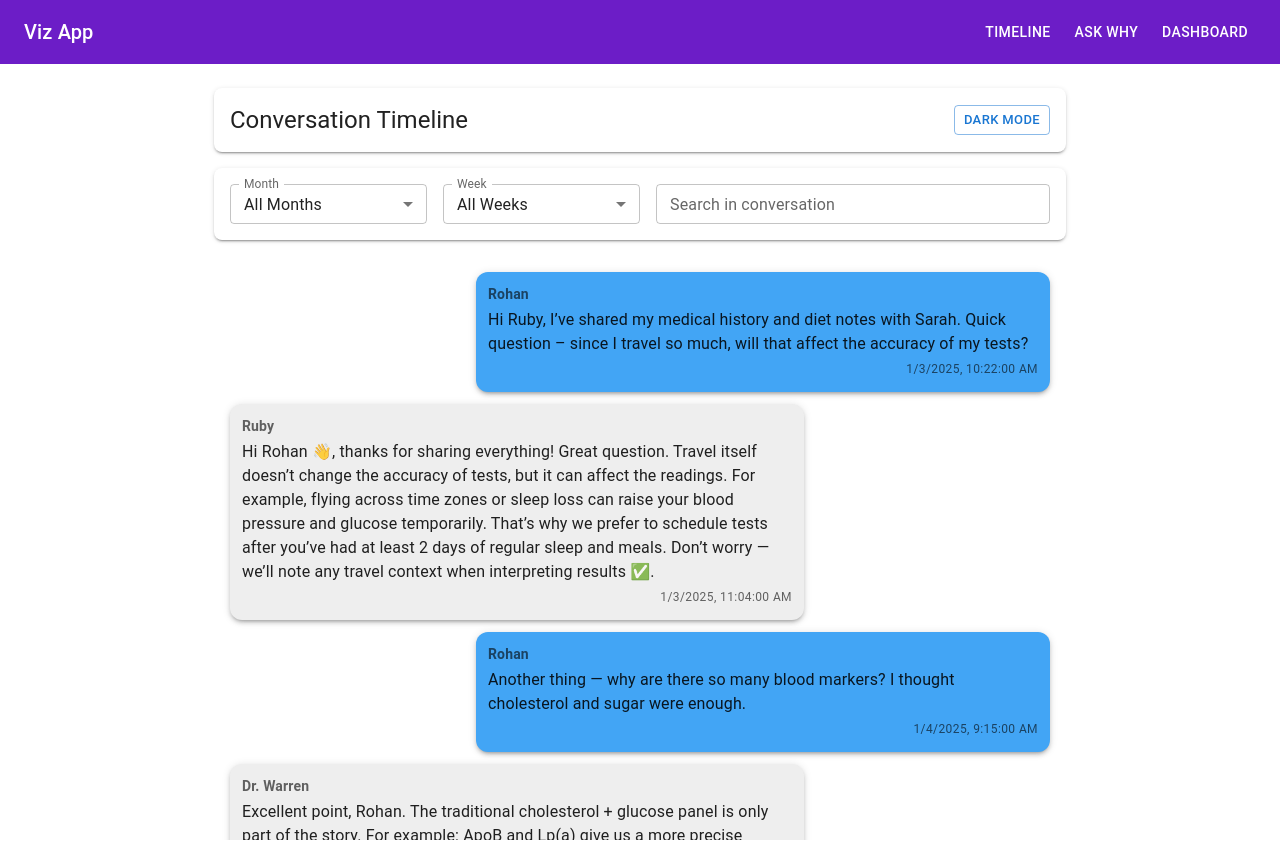
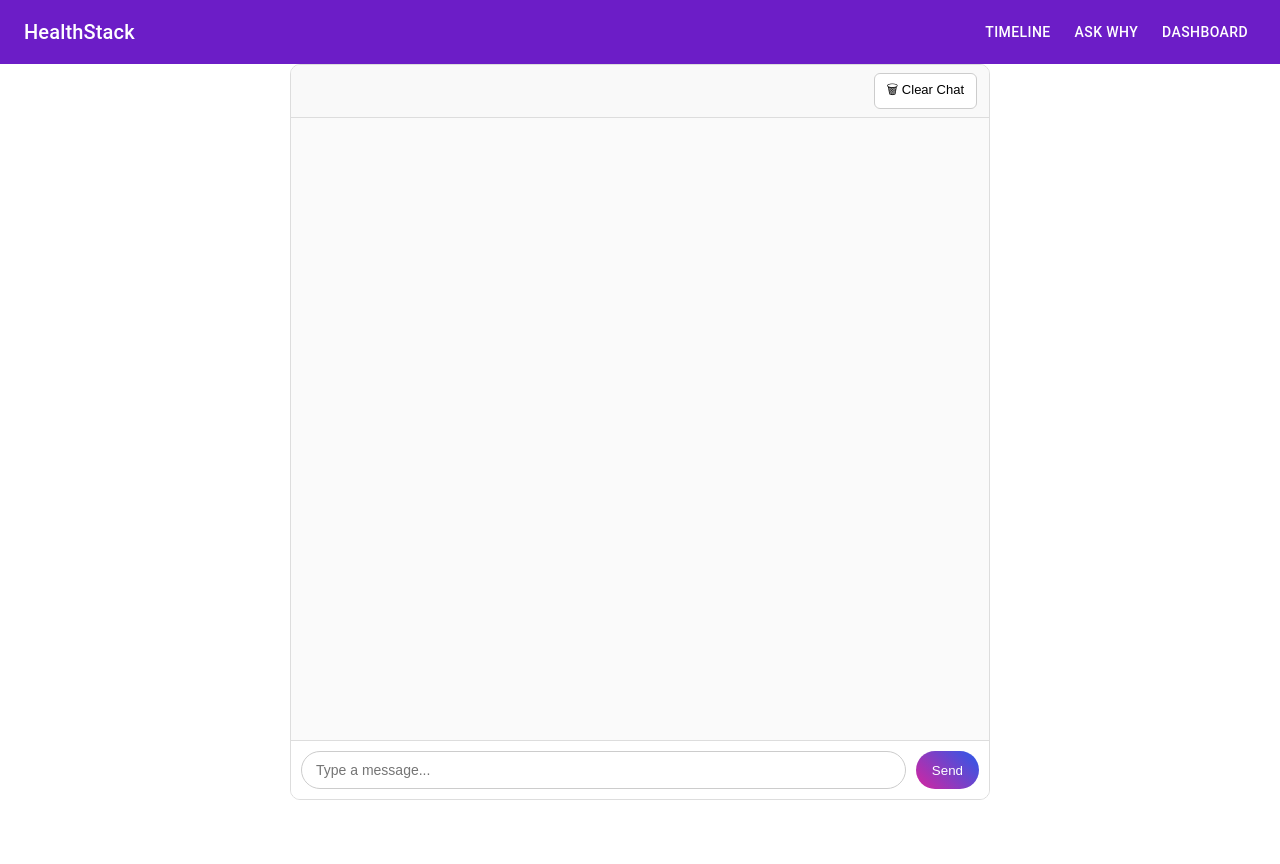
Before and after one commit to PranjalChoubay/visualization-app, a React (Vite) app: page / in a window 1280 px wide. After the commit the page ends 800 px from the top, so only its background shows below. Built offline with nearby package versions, Linux system fonts and the light colour scheme.

Commit message:
Chat first

```diff
--- a/src/App.jsx
+++ b/src/App.jsx
@@ -10,8 +10,8 @@ export default function App() {
     <Box sx={{ minHeight: "100dvh", bgcolor: "background.default" }}>
       <TopNav />
       <Routes>
-        <Route path="/why" element={<AskWhy />} />
-        <Route path="/" element={<Timeline />} />
+        <Route path="/" element={<AskWhy />} />
+        <Route path="/why" element={<Timeline />} />
         <Route path="/dashboard" element={<Dashboard />} />
       </Routes>
     </Box>
--- a/src/components/TopNav.jsx
+++ b/src/components/TopNav.jsx
@@ -6,11 +6,11 @@ export default function TopNav() {
     <AppBar position="sticky" elevation={0}>
       <Toolbar>
         <Typography variant="h6" sx={{ flexGrow: 1 }}>
-          Viz App
+          HealthStack
         </Typography>
         <Box sx={{ display: "flex", gap: 1 }}>
-          <Button color="inherit" component={RouterLink} to="/">Timeline</Button>
-          <Button color="inherit" component={RouterLink} to="/why">Ask Why</Button>
+          <Button color="inherit" component={RouterLink} to="/why">Timeline</Button>
+          <Button color="inherit" component={RouterLink} to="/">Ask Why</Button>
           <Button color="inherit" component={RouterLink} to="/dashboard">Dashboard</Button>
         </Box>
       </Toolbar>
```
Also changed, not shown: src/main.jsx (line endings or trailing spaces).
